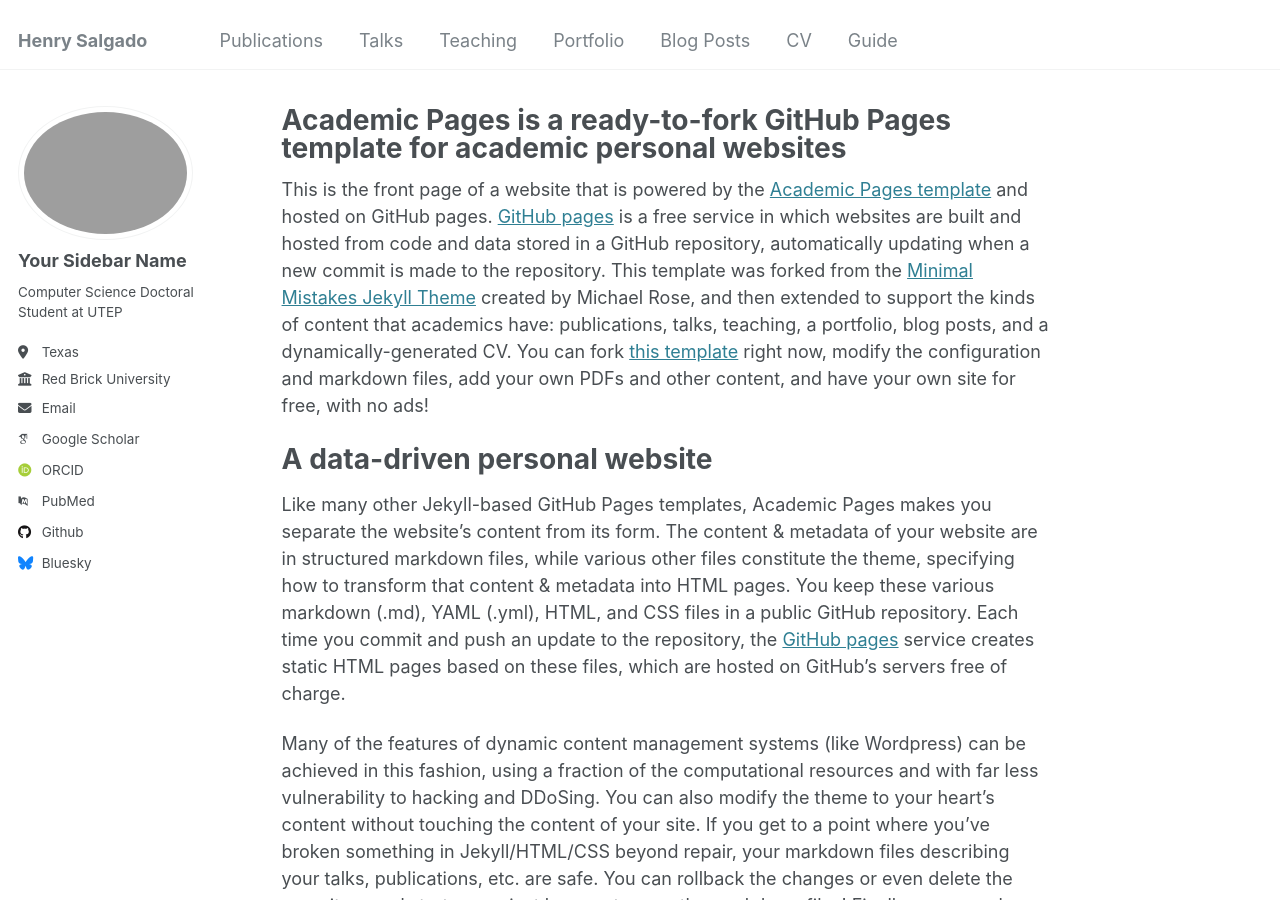
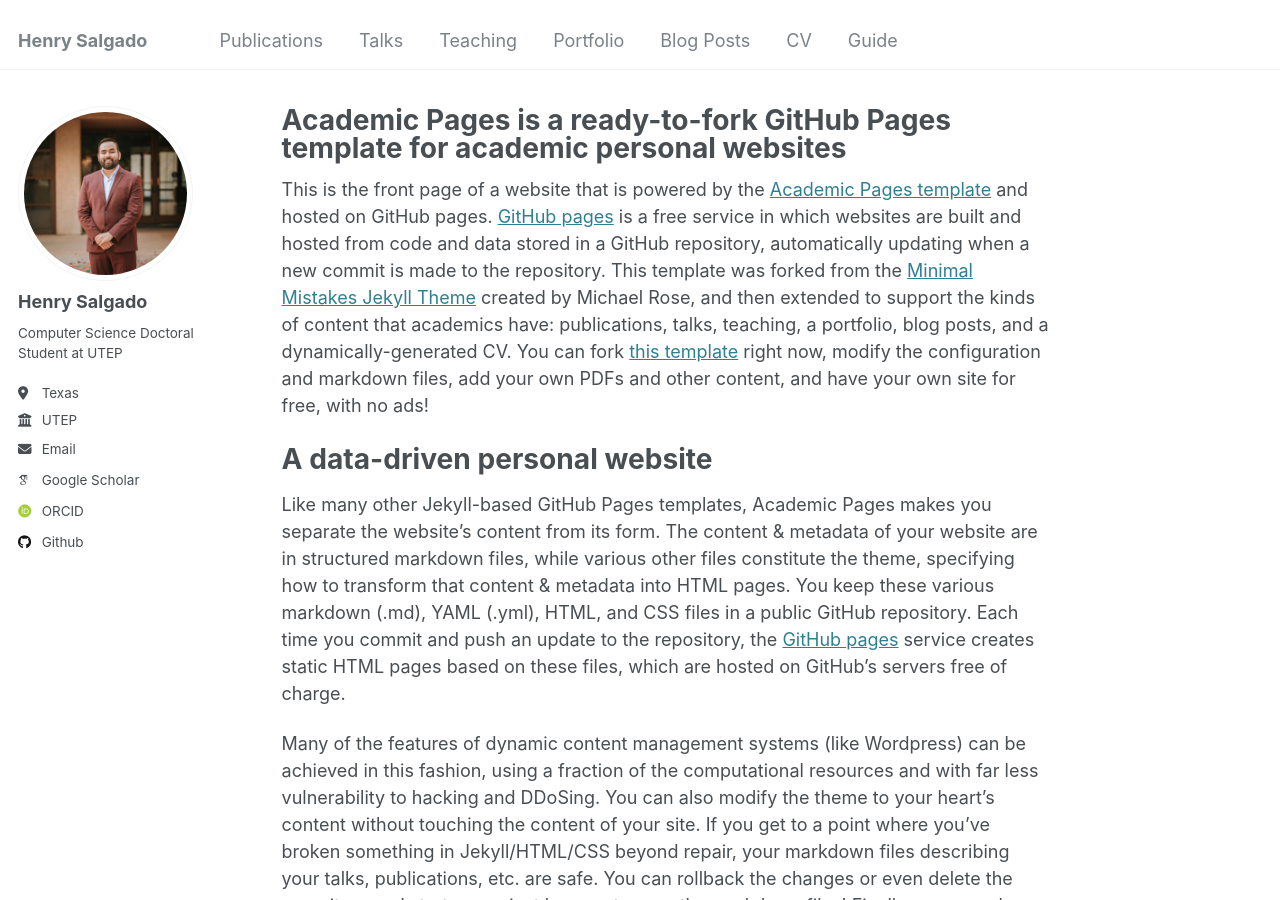
Before and after one commit to eigenhenry/eigenhenry.github.io, a Jekyll site: the page built from _pages/about.md, in a window 1280 px wide and 900 px high. Built offline with Jekyll 4.4.1, drawn with Linux system fonts in a browser that asks for light colours; some web fonts are replaced.

Commit message:
Update site config with personal info

```diff
--- a/_config.yml
+++ b/_config.yml
@@ -12,21 +12,21 @@
 title_separator          : "-"
 name                     : &name "Henry S"
 description              : &description "Doctoral Student at UT - El Paso"
-url                      : https://academicpages.github.io # the base hostname & protocol for your site e.g. "https://eigenhenry.github.io"
+url                      : https://eigenhenry.github.io # the base hostname & protocol for your site e.g. "https://eigenhenry.github.io"
 baseurl                  : "" # the subpath of your site, e.g. "/blog"
-repository               : "academicpages/academicpages.github.io"
+repository               : "eigenhenry/eigenhenry.github.io"
 
 # Site Author - The following control what appear as part of the author content on the side bar.
 #               If a field is blank the icon and link will not appear, otherwise it will be shown.
 #               Additional customization can be done by editing /_includes/author-profile.html
 author:
   # Biographic information
-  avatar           : "hs.png"
-  name             : "Your Sidebar Name"
+  avatar           : "hs.jpg"
+  name             : "Henry Salgado"
   pronouns         : # example: "she/her"
   bio              : "Computer Science Doctoral Student at UTEP "
   location         : "Texas"
-  employer         : "Red Brick University"
+  employer         : "UTEP"
   uri              : # URL
   email            : "{hsalgado{@}miners.utep.edu}"
 
@@ -36,7 +36,7 @@
   impactstory      : # URL
   orcid            : "http://orcid.org/0009-0001-6506-5484"
   semantic         : # URL
-  pubmed           : "https://www.ncbi.nlm.nih.gov/pubmed/?term=john+snow"
+  pubmed           : # URL
   researchgate     : # URL
   scopus           : # URL
 
@@ -44,12 +44,12 @@
   bitbucket        : # Username - Update with your username on the site
   codepen          : # Username
   dribbble         : # Username
-  github           : "academicpages"
+  github           : "eigenhenry"
   kaggle           : # Username
   stackoverflow    : # User number or user number and name (i.e., use "1" or "1/jeff-atwood")
 
   # Social media
-  bluesky          : "bsky.app" # Replace this with you Bluesky username
+  bluesky          : # Replace this with you Bluesky username
   facebook         : # Username
   flickr           : # Username
   foursquare       : # Username
```
